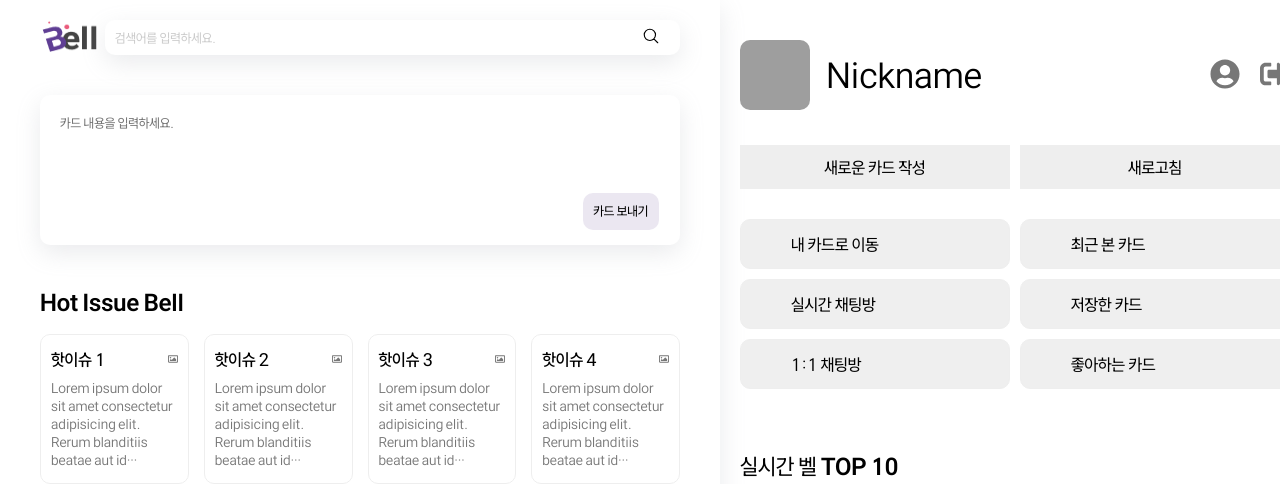
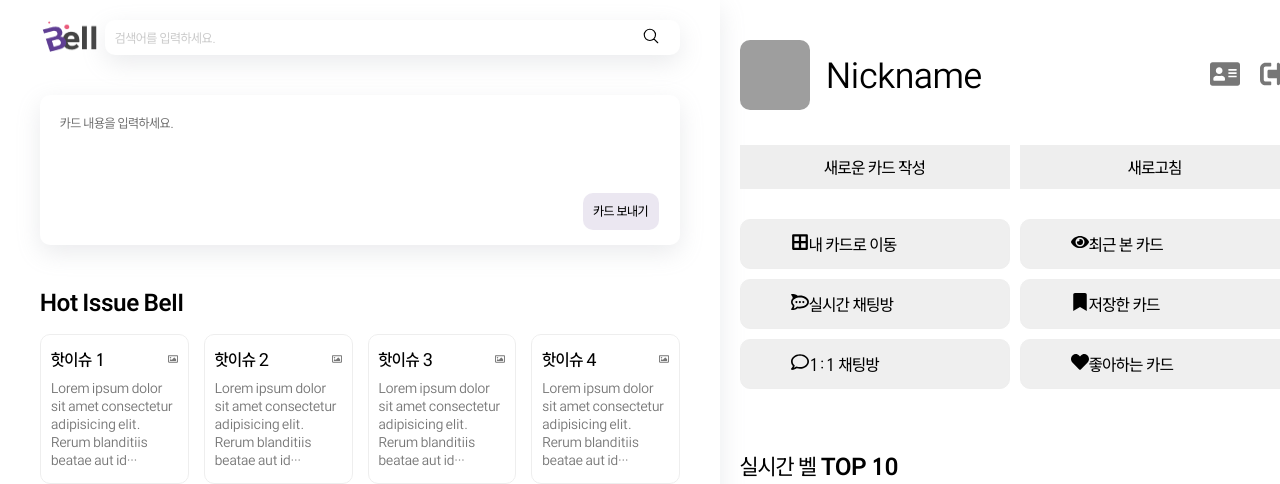
Before and after one commit to Project-Bell/Fe, a React (Create React App) app in the folder main/: page / in a window 1280 px wide. Shown: the top 484 px of the page. Built offline with nearby package versions, Linux system fonts and the light colour scheme; grey boxes are pictures that could not be loaded.

Commit message:
feat : 사이드 탭 아이콘 추가 - 내 정보 아이콘 수정 - 화이트 버튼 각 항목별 아이콘 셀렉 및 리액트 아이콘 라이브러리 import - 프롭스로 아이콘 라이브러리 전달

```diff
--- a/main/src/components/UserStateBar.jsx
+++ b/main/src/components/UserStateBar.jsx
@@ -4,7 +4,16 @@ import GrayBtn from "./components_btn/GrayBtn";
 import WhiteBtn from "./components_btn/WhiteBtn";
 import LiveBellTop2 from "./components_btn/LiveBellTop2";
 import LiveBellTop8 from "./components_btn/LiveBellTop8";
-import { FaSignOutAlt, FaUserCircle } from "react-icons/fa";
+import {
+    FaSignOutAlt,
+    FaAddressCard,
+    FaBorderAll,
+    FaBookmark,
+    FaRocketchat,
+    FaEye,
+    FaRegComment,
+    FaHeart,
+} from "react-icons/fa";
 
 export default function UserStateBar() {
     return (
@@ -19,7 +28,7 @@ export default function UserStateBar() {
                 <div className={style.user_state}>
                     <ul>
                         <li>
-                            <FaUserCircle size="30px" color="#777" />
+                            <FaAddressCard size="30px" color="#777" />
                         </li>
                         <li>
                             <FaSignOutAlt size="30px" color="#777" />
@@ -34,17 +43,32 @@ export default function UserStateBar() {
             </div>
 
             <aside className={style.user_side_tap}>
-                <WhiteBtn pageName="내 카드로 이동"></WhiteBtn>
-                <WhiteBtn pageName="최근 본 카드"></WhiteBtn>
+                <WhiteBtn
+                    pageIcon={<FaBorderAll />}
+                    pageName="내 카드로 이동"
+                ></WhiteBtn>
+                <WhiteBtn
+                    pageIcon={<FaEye />}
+                    pageName="최근 본 카드"
+                ></WhiteBtn>
 
-                <WhiteBtn pageName="실시간 채팅방"></WhiteBtn>
-                <WhiteBtn pageName="저장한 카드"></WhiteBtn>
+                <WhiteBtn
+                    pageIcon={<FaRocketchat />}
+                    pageName="실시간 채팅방"
+                ></WhiteBtn>
+                <WhiteBtn
+                    pageIcon={<FaBookmark />}
+                    pageName="저장한 카드"
+                ></WhiteBtn>
 
-                <WhiteBtn pageName="1:1 채팅방"></WhiteBtn>
-                <WhiteBtn pageName="좋아하는 카드"></WhiteBtn>
-
-                {/* <WhiteBtn pageName="관심 키워드"></WhiteBtn>
-                <WhiteBtn pageName="관심 키워드"></WhiteBtn> */}
+                <WhiteBtn
+                    pageIcon={<FaRegComment />}
+                    pageName="1:1 채팅방"
+                ></WhiteBtn>
+                <WhiteBtn
+                    pageIcon={<FaHeart />}
+                    pageName="좋아하는 카드"
+                ></WhiteBtn>
             </aside>
 
             <aside className={style.live_top_10}>
```
